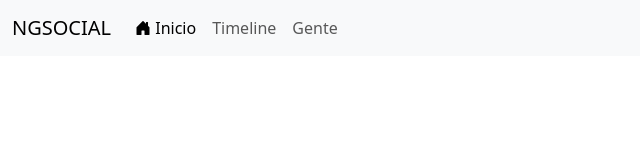
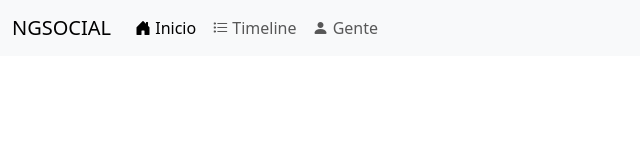
Before and after one commit to JavierRivera2DAM/curso-mean-social, an Angular app in the folder client/: page / in a window 1280 px wide. Shown: the top 160 px of the page, without its empty margins (0-640 px from the left). Built offline with nearby package versions, Linux system fonts and the light colour scheme.

Commit message:
Editado 'app.component.html' para agregar iconos adicionales

```diff
--- a/client/src/app/app.component.html
+++ b/client/src/app/app.component.html
@@ -13,10 +13,14 @@
           </a>
         </li>
         <li class="nav-item">
-          <a class="nav-link" href="#">Timeline</a>
+          <a class="nav-link" href="#">
+        <i class="bi bi-list-task"></i> Timeline
+        </a>
         </li>
         <li class="nav-item">
-          <a class="nav-link" href="#">Gente</a>
+          <a class="nav-link" href="#">
+        <i class="bi bi-person-fill"></i> Gente
+        </a>
         </li>
       </ul>
     </div>
```
